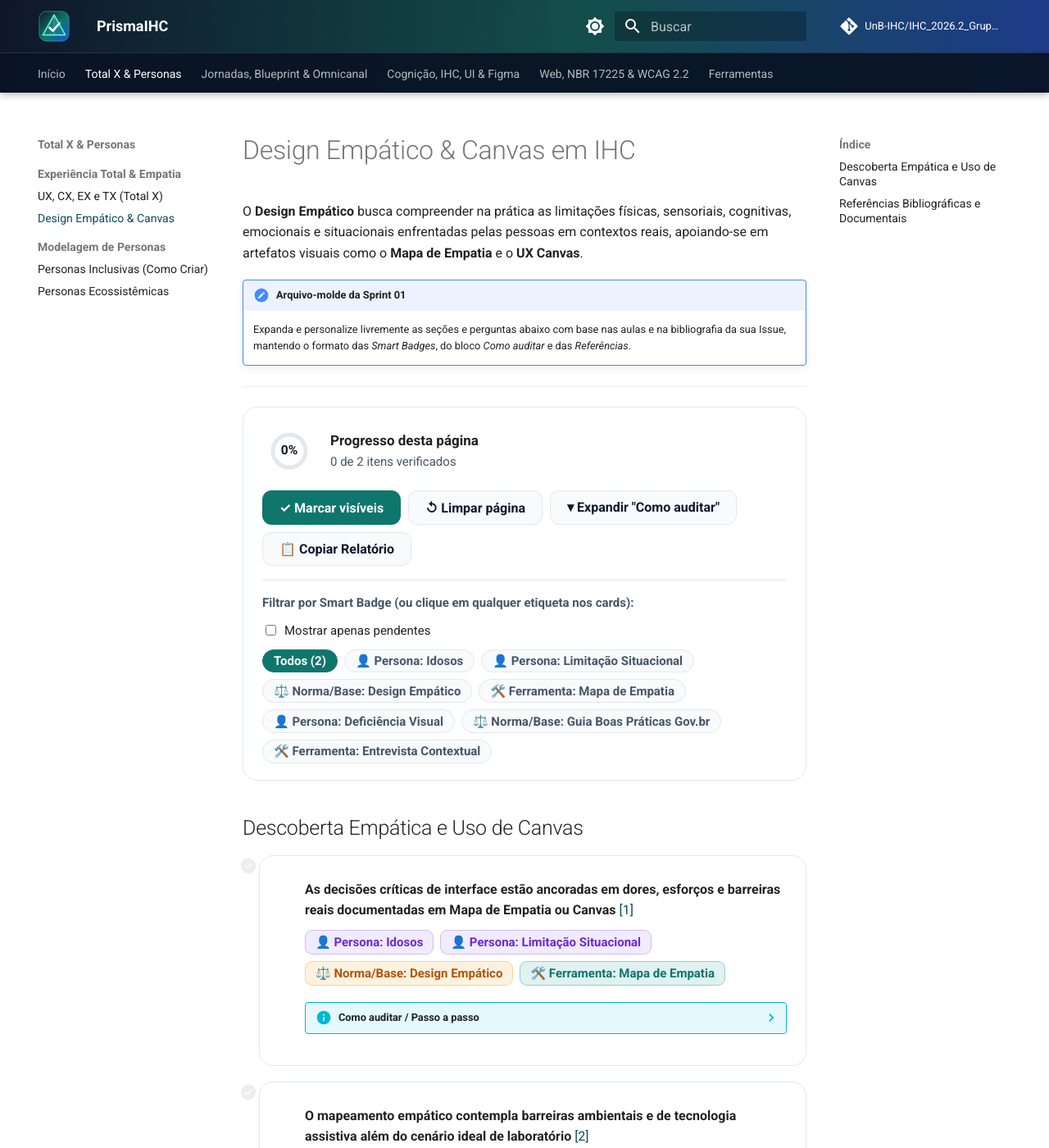
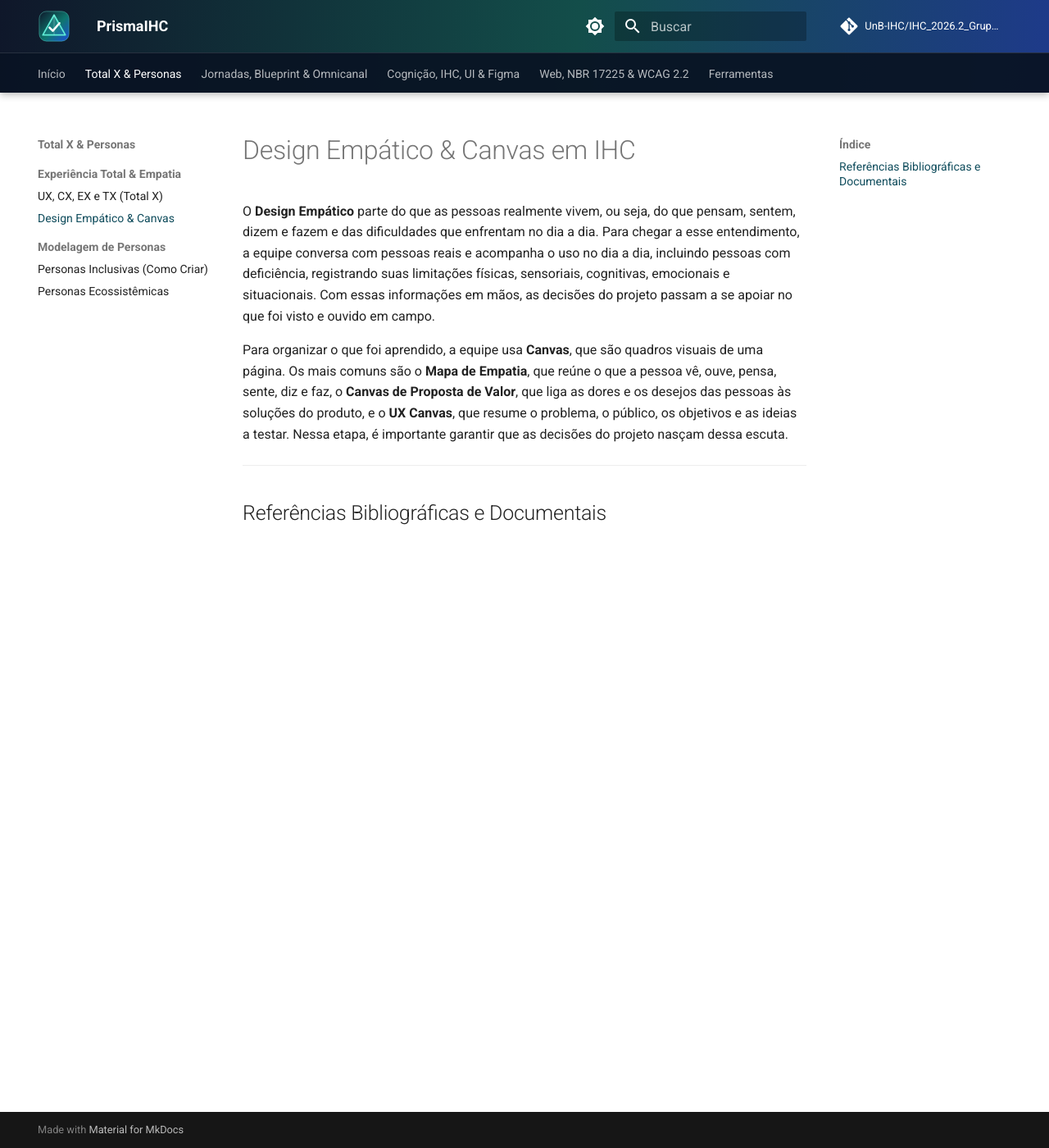
Before and after one commit to UnB-IHC/IHC_2026.2_Grupo10, an MkDocs documentation site: the page built from docs/01-totalx-personas/design-empatico-canvas.md, in a window 1280 px wide and 1400 px high. Shown: the whole window at 82% size. Built offline with MkDocs 1.6.1 and Material for MkDocs 9.7.7, drawn with Linux system fonts in a browser that asks for light colours; comment, search, counter and statistics services are not loaded; some of the changed text lies outside the part shown.

Commit message:
docs(#5): adiciona contextualizacao de design empatico e canvas

```diff
--- a/docs/01-totalx-personas/design-empatico-canvas.md
+++ b/docs/01-totalx-personas/design-empatico-canvas.md
@@ -1,28 +1,9 @@
 # Design Empático & Canvas em IHC
 
-O **Design Empático** busca compreender na prática as limitações físicas, sensoriais, cognitivas, emocionais e situacionais enfrentadas pelas pessoas em contextos reais, apoiando-se em artefatos visuais como o **Mapa de Empatia** e o **UX Canvas**.
+O **Design Empático** parte do que as pessoas realmente vivem, ou seja, do que pensam, sentem, dizem e fazem e das dificuldades que enfrentam no dia a dia. Para chegar a esse entendimento, a equipe conversa com pessoas reais e acompanha o uso no dia a dia, incluindo pessoas com deficiência, registrando suas limitações físicas, sensoriais, cognitivas, emocionais e situacionais. Com essas informações em mãos, as decisões do projeto passam a se apoiar no que foi visto e ouvido em campo.
 
-!!! note "Arquivo-molde da Sprint 01"
-    Expanda e personalize livremente as seções e perguntas abaixo com base nas aulas e na bibliografia da sua Issue, mantendo o formato das *Smart Badges*, do bloco *Como auditar* e das *Referências*.
-
----
-
-## Descoberta Empática e Uso de Canvas
-
-- [ ] **As decisões críticas de interface estão ancoradas em dores, esforços e barreiras reais documentadas em Mapa de Empatia ou Canvas** [[1]](#ref-1)
-    - `👤 Persona: Idosos` `👤 Persona: Limitação Situacional` `⚖️ Norma/Base: Design Empático` `🛠️ Ferramenta: Mapa de Empatia`
-    ??? info "Como auditar / Passo a passo"
-        1. Revise os artefatos de descoberta do projeto (Mapa de Empatia / Canvas de Proposta de Valor).
-        2. Confirme se cada funcionalidade principal responde a uma dor observada e não apenas a suposições técnicas.
-
-- [ ] **O mapeamento empático contempla barreiras ambientais e de tecnologia assistiva além do cenário ideal de laboratório** [[2]](#ref-2)
-    - `👤 Persona: Deficiência Visual` `⚖️ Norma/Base: Guia Boas Práticas Gov.br` `🛠️ Ferramenta: Entrevista Contextual`
-    ??? info "Como auditar / Passo a passo"
-        1. Verifique se cenários de baixa conectividade, iluminação adversa, ruído ou uso exclusivo por teclado foram considerados.
+Para organizar o que foi aprendido, a equipe usa **Canvas**, que são quadros visuais de uma página. Os mais comuns são o **Mapa de Empatia**, que reúne o que a pessoa vê, ouve, pensa, sente, diz e faz, o **Canvas de Proposta de Valor**, que liga as dores e os desejos das pessoas às soluções do produto, e o **UX Canvas**, que resume o problema, o público, os objetivos e as ideias a testar. Nessa etapa, é importante garantir que as decisões do projeto nasçam dessa escuta.
 
 ---
 
 ## Referências Bibliográficas e Documentais
-
-1. <a id="ref-1"></a> BARBOSA, S. D. J.; SILVA, B. S. **Interação Humano-Computador e Experiência do Usuário**. Autopublicação / Campus.
-2. <a id="ref-2"></a> DINIZ, V. et al. **Guia de Boas Práticas para Acessibilidade Digital**. Governo Digital (Gov.br), 2023.
```
